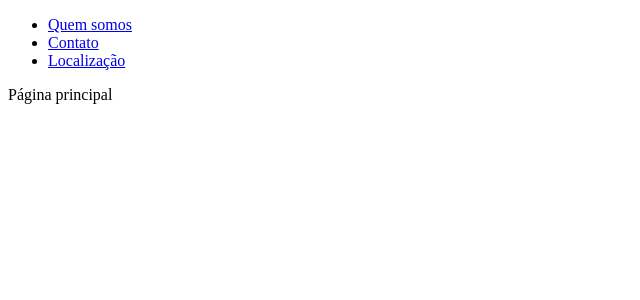
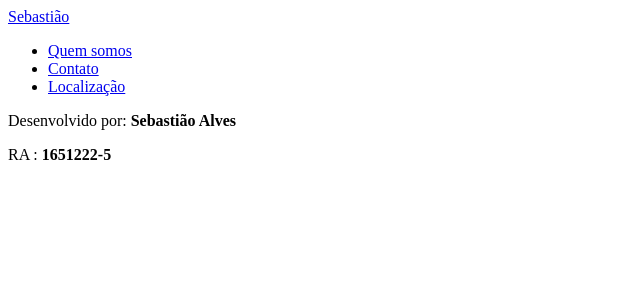
Before and after one commit to Tiaomain/16512225-SebastiaoAlves, a PHP site: page /index.php in a window 1280 px wide. Shown: the top 300 px of the page, without its empty margins (0-640 px from the left). Run offline with PHP 8.4, Linux system fonts and the light colour scheme.

Commit message:
Adaptando o trabalho anterior, para o modelo atual

```diff
--- a/index.php
+++ b/index.php
@@ -4,13 +4,14 @@
     <meta charset="UTF-8">
     <meta http-equiv="X-UA-Compatible" content="IE=edge">
     <meta name="viewport" content="width=device-width, initial-scale=1.0">
-    <title>Doces Caseiros</title>
+    <title>Desenvolvedor Iniciante</title>
 </head>
 <body>
     <header>
         <nav>
+            <div class="logo"><a href="index.php">Sebastião</a></div>
             <ul class="menu">
-                <li><a href="index.php">Quem somos</a></li>
+                <li><a href="#">Quem somos</a></li>
                 <li><a href="index.php?pagina=pages/contato.php">Contato</a></li>
                 <li><a href="#">Localização</a></li>
             </ul>
@@ -21,15 +22,12 @@
             if (isset($_GET['pagina']) && !empty($_GET['pagina'])) {
                 $pagina = $_GET['pagina'];
                 include ($pagina);
-            } else {
-                //include ('home.php');
-                echo "Página principal";
-            };
-
+            }
         ?>
     </main>
     <footer>
-
+        <p>Desenvolvido por: <strong>Sebastião Alves</strong></p>
+        <p>RA : <strong>1651222-5</strong></p>
     </footer>
 </body>
 </html>
```
